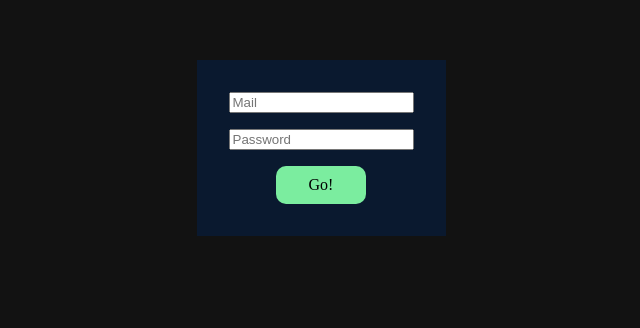
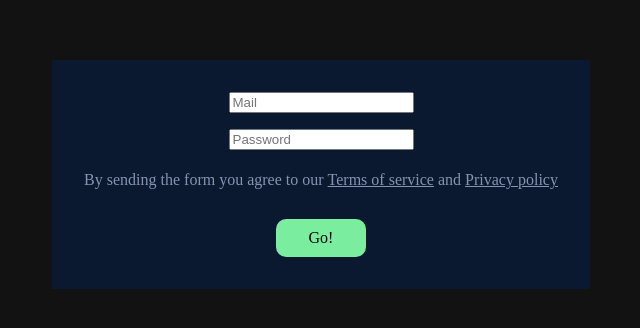
Before and after one commit to patarr19NEO/PasswordManager, a React (Vite) app in the folder frontend/: page /getIntoAccount in a window 1280 px wide. Shown: the part 140-468 px from the top of the page, without its empty margins (319-959 px from the left). Built offline with nearby package versions, Linux system fonts and the light colour scheme; a web font is replaced by a local one.

Commit message:
added handles for email, password and submit(without fetch yet) and added better css

```diff
--- a/frontend/src/Components/GetIntoAccount/GetIntoAccount.css
+++ b/frontend/src/Components/GetIntoAccount/GetIntoAccount.css
@@ -3,7 +3,6 @@
     justify-content: center;
     align-items: center;
     flex-direction: column;
-    gap: 1rem;
 }
 
 .window-reg a {
@@ -15,6 +14,12 @@
     cursor: pointer;
     text-align: center;
     width: 70px;
+    margin-top: 0.5rem;
+}
+
+.window-reg p {
+    color: red;
+    margin: 0.3rem 0;
 }
 
 .window {
@@ -27,3 +32,27 @@
     margin-right: auto;
     max-width: max-content; /* ограничивает ширину по содержимому */
 }
+
+.agreement {
+    display: flex;
+    justify-content: center;
+    align-items: center;
+    flex-direction: row;
+    flex-wrap: wrap;
+    gap: 4px;
+    margin-bottom: 0.5rem;
+}
+
+.agreement p {
+    color: #8892b0;
+}
+
+.tos, .pp {
+    text-decoration: underline;
+    cursor: pointer;
+    color: #8892b0;
+}
+
+.window-reg input {
+    margin-bottom: 1rem;
+}
--- a/frontend/src/Components/GetIntoAccount/GetIntoAccount.jsx
+++ b/frontend/src/Components/GetIntoAccount/GetIntoAccount.jsx
@@ -1,10 +1,32 @@
-import React from "react"
+import React, {useState} from "react"
 import "./GetIntoAccount.css"
 
 function GetIntoAccount() {
+    const [email, setEmail] = useState("")
+    const [password, setPassword] = useState("")
+    const [error, setError] = useState("")
 
-    const handleSubmit = (e) => {
+    const handleEmail = (e) => {
+        const value = e.target.value
+        setEmail(value)
+    }
+    const handlePassword = (e) => {
+        const value = e.target.value
+        setPassword(value)
+    }
+
+    const handleSubmit = async (e) => {
         e.preventDefault()
+
+        if (!email || !password || !email.includes("@") || password.length <= 5) {
+            setError("Please, enter a valid email address or password");
+
+            setTimeout(() => {
+                setError("")
+            }, 5000)
+        } else {
+            alert("Ok");
+        }
     }
 
     return (
@@ -12,9 +34,16 @@ function GetIntoAccount() {
             <form onSubmit={handleSubmit}>
                 <div className="window">
                     <div className="window-reg">
-                        <input type="text" placeholder="Mail" />
-                        <input type="password" placeholder="Password" />
-                        <a>Go!</a>
+                        <input onChange={handleEmail} value={email} type="text" placeholder="Mail" />
+                        <input onChange={handlePassword} value={password} type="password" placeholder="Password" />
+                        <div className="agreement">
+                            <p>By sending the form you agree to our </p>
+                            <span className="tos">Terms of service</span>
+                            <p> and </p>
+                            <span className="pp">Privacy policy</span>
+                        </div>
+                        <p className="error">{error}</p>
+                        <a className="submit" onClick={handleSubmit}>Go!</a>
                     </div>
                 </div>
             </form>
```
